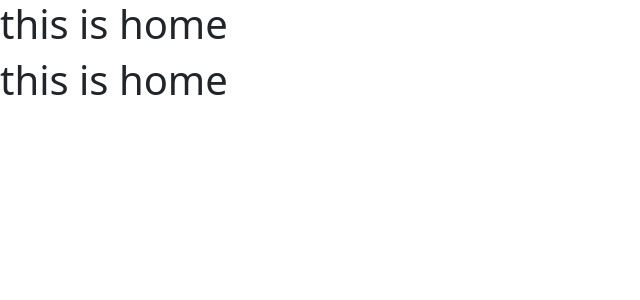
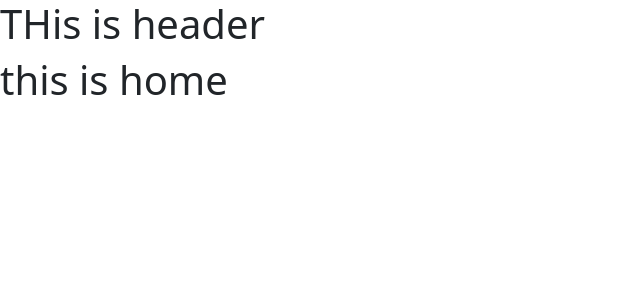
Before and after one commit to mdalauddin45/News-Portal, a React (Create React App) app: page / in a window 1280 px wide. Shown: the top 300 px of the page, without its empty margins (0-640 px from the left). Built offline with nearby package versions, Linux system fonts and the light colour scheme.

Commit message:
Header add

```diff
--- /dev/null
+++ b/src/components/Header/Header.jsx
@@ -0,0 +1,11 @@
+import React from "react";
+
+const Header = () => {
+  return (
+    <div>
+      <h1>THis is header</h1>
+    </div>
+  );
+};
+
+export default Header;
--- a/src/layout/Main.js
+++ b/src/layout/Main.js
@@ -1,11 +1,11 @@
 import React from "react";
 import { Outlet } from "react-router-dom";
-import Home from "../components/Home/Home";
+import Header from "../components/Header/Header";
 
 const Main = () => {
   return (
     <div>
-      <Home></Home>
+      <Header></Header>
       <Outlet></Outlet>
     </div>
   );
```
